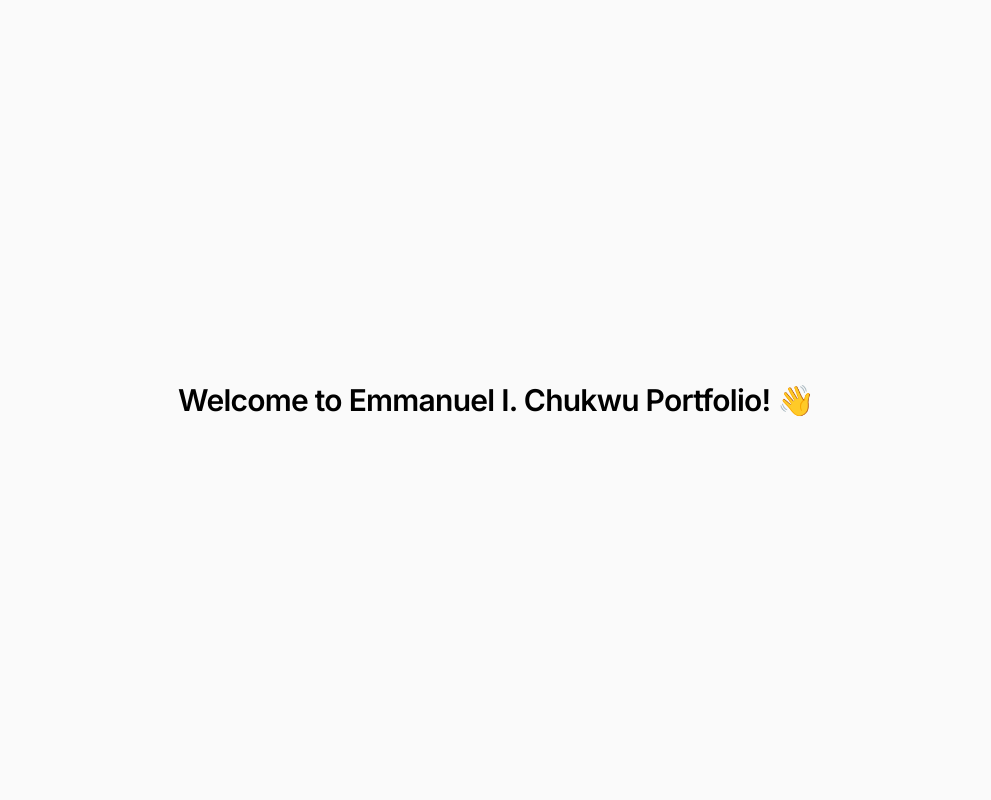
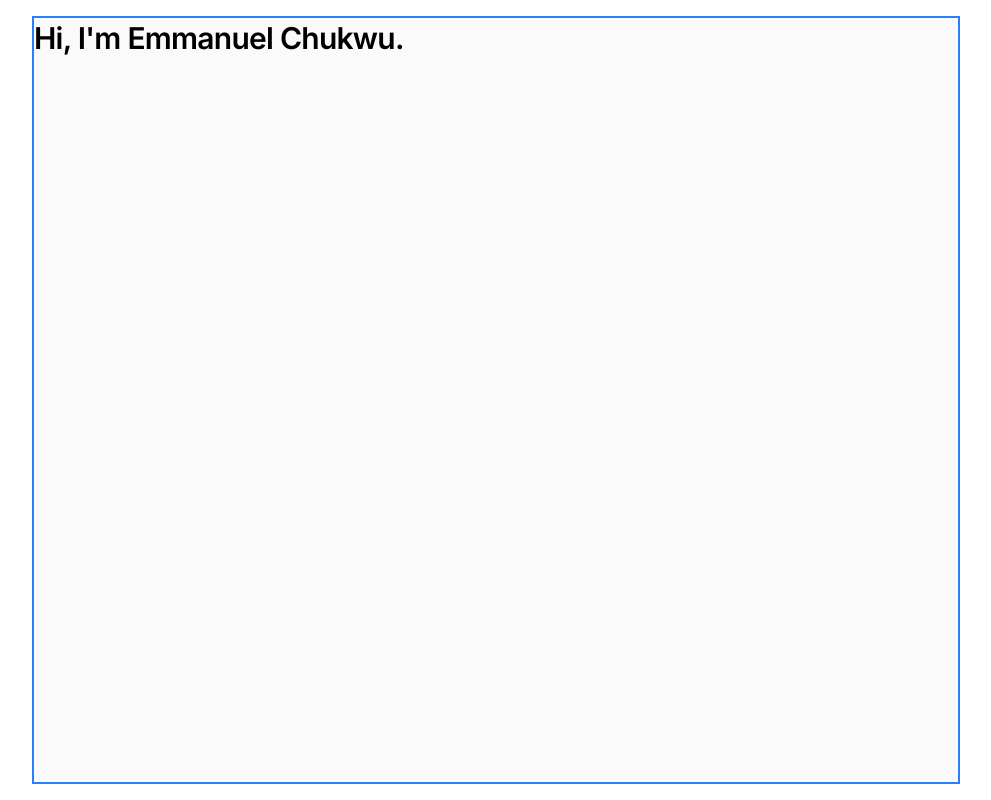
Before and after one commit to emdevbuilds/portfolio, a Next.js app: page / in a window 1280 px wide. Shown: the whole page, without its empty margins (144-1135 px from the left). Built offline with nearby package versions, Linux system fonts and the light colour scheme.

Commit message:
added profile image, installed framer motion, added paddings to the body in the global.css

```diff
--- a/package.json
+++ b/package.json
@@ -13,6 +13,7 @@
     "class-variance-authority": "^0.7.1",
     "clsx": "^2.1.1",
     "lucide-react": "^1.8.0",
+    "motion": "^12.38.0",
     "next": "16.2.4",
     "postcss": "^8.5.10",
     "radix-ui": "^1.4.3",
--- a/src/app/globals.css
+++ b/src/app/globals.css
@@ -122,7 +122,7 @@
     @apply border-border outline-ring/50;
   }
   body {
-    @apply bg-background text-foreground;
+    @apply bg-background text-foreground px-4 md:px-20 lg:px-44 lg:py-4;
   }
   html {
     @apply font-sans;
--- a/src/app/page.tsx
+++ b/src/app/page.tsx
@@ -1,11 +1,11 @@
 export default function Home() {
   return (
-    <div className="flex flex-col flex-1 items-center justify-center bg-zinc-50 font-sans dark:bg-black">
+    <main className="border-2 border-blue-500 flex flex-col flex-1 bg-zinc-50 font-sans dark:bg-black">
       <div className="flex flex-col items-center gap-6 text-center sm:items-start sm:text-left">
         <h1 className="text-3xl font-semibold leading-10 tracking-tight text-black dark:text-zinc-50">
-          Welcome to Emmanuel I. Chukwu Portfolio! 👋
+          Hi, I&apos;m Emmanuel Chukwu.
         </h1>
       </div>
-    </div>
+    </main>
   );
 }
--- /dev/null
+++ b/src/components/Navbar.tsx
@@ -0,0 +1,5 @@
+const Navbar = () => {
+  return <div>Navbar</div>;
+};
+
+export default Navbar;
```
Also changed, not shown: public/emmanuel-chukwu.jpg (added), 1 other file (tests, documents, lock files or other folders).
